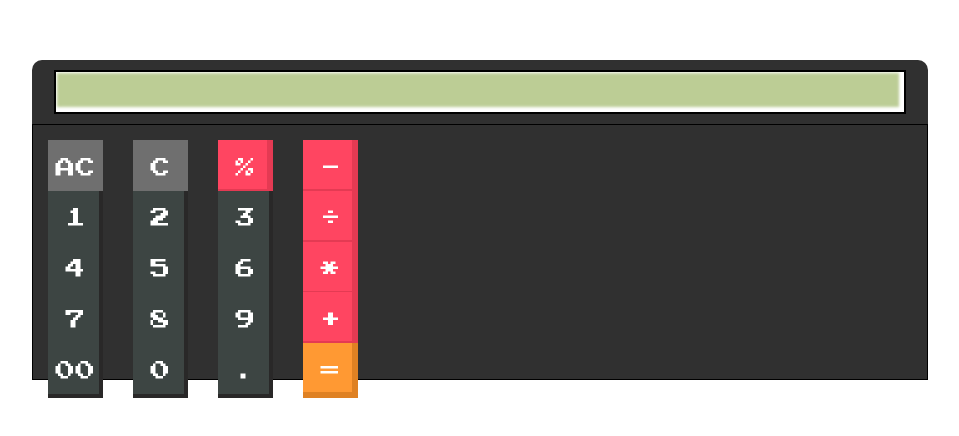
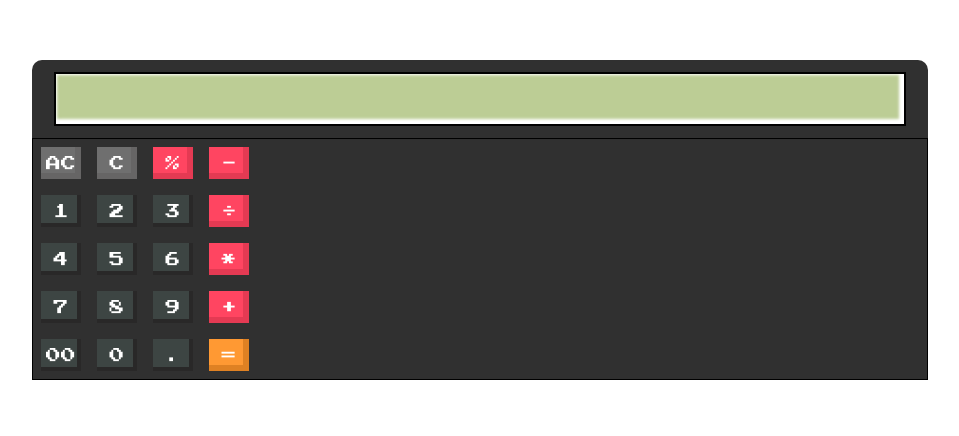
Before and after one commit to Muzzu153/calculator, a plain HTML site: page index.html in a window 1280 px wide. Shown: the part 180-616 px from the top of the page, without its empty margins (160-1119 px from the left). Drawn offline with Linux system fonts and the light colour scheme.

Commit message:
Change buttons sizes

```diff
--- a/styles.css
+++ b/styles.css
@@ -67,15 +67,15 @@ body {
 }
 
 .buttons {
-  margin: 15px;
-  width: 55px;
-  height: 55px;
+  margin: 8px;
+  width: 40px;
+  height: 32px;
   display: flex;
   justify-content: center;
   align-items: center;
   position: relative;
   text-align: center;
-  font-size: 20px;
+  font-size: 15px;
   font-family: "Press Start 2P", cursive;
   text-decoration: none;
   color: white;
@@ -131,6 +131,7 @@ body {
 
 .delete {
   background-color: #6f6f6f;
+  box-shadow: inset -6px -6px 0px 0px #666565;
 }
 
 #equals-to {
```
